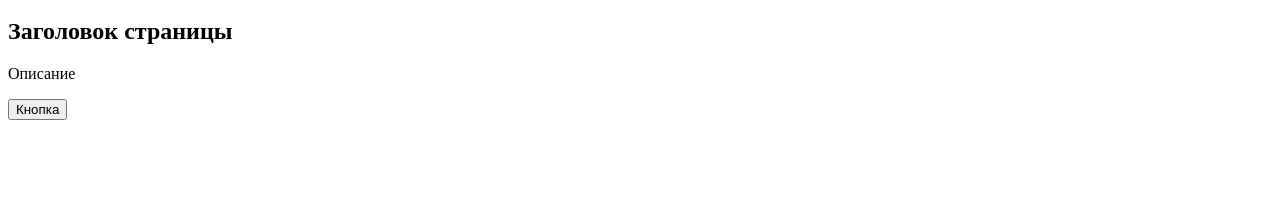
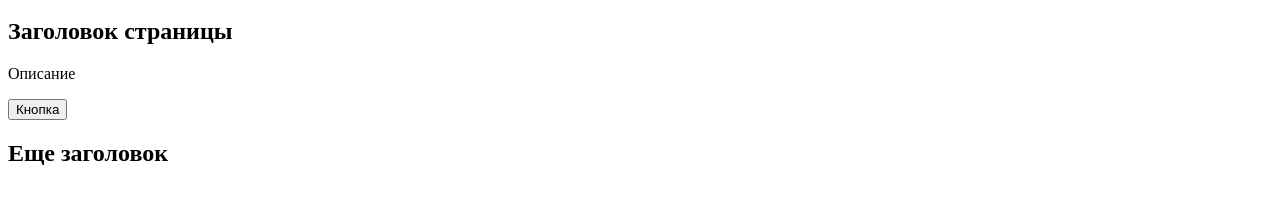
Before and after one commit to itteach323-web/itteach323-web.github.io, a plain HTML site: page index.html in a window 1280 px wide. Shown: the part 109-312 px from the top of the page. Drawn offline with Linux system fonts and the light colour scheme.

Commit message:
сделали верстку секции подкасты

```diff
--- a/index.html
+++ b/index.html
@@ -37,7 +37,9 @@
                 <p>Описание</p>
                 <button>Кнопка</button>
             </section>
-            <section class="podcasts"></section>
+            <section class="podcasts">
+                <h1>Еще заголовок</h1>
+            </section>
             <section class="broadcast"></section>
             <section class="guests"></section>
         </div>
```
